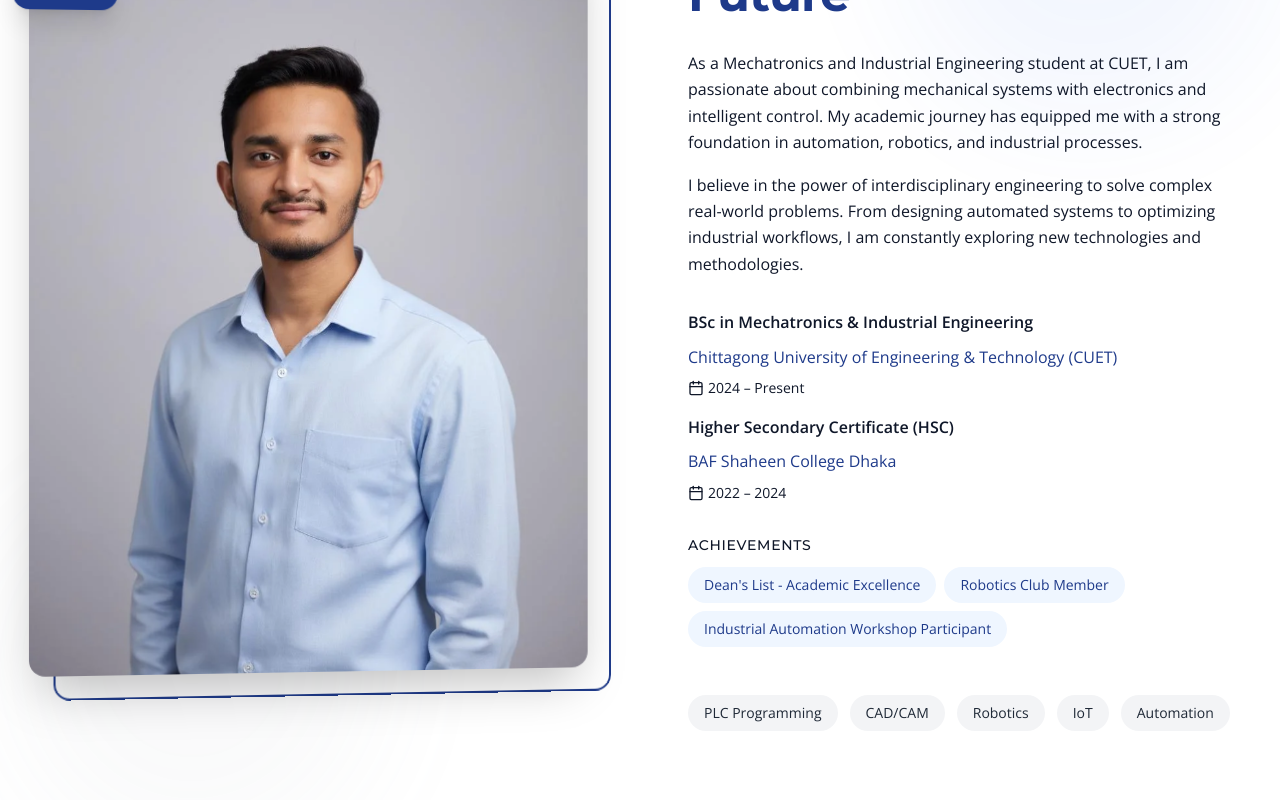
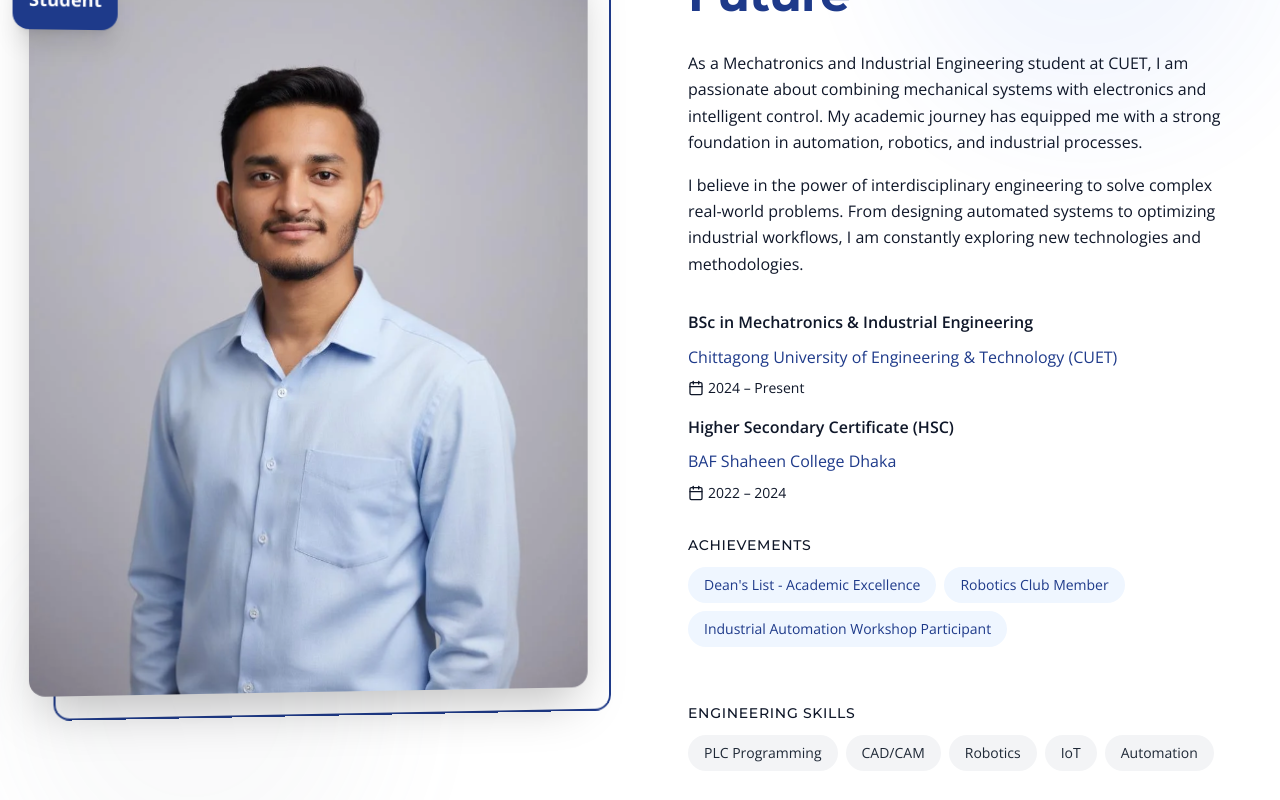
Before and after one commit to Nirjhor1357/myportfolio, a React (Vite) app: page / in a window 1280 px wide. Shown: the part 1391-2191 px from the top of the page. Built offline with nearby package versions, Linux system fonts and the light colour scheme.

Commit message:
Fixed Engineering Skills Section

```diff
--- a/src/sections/About.tsx
+++ b/src/sections/About.tsx
@@ -225,6 +225,7 @@ const About = () => {
               <h3 className="text-sm font-medium text-foreground-500 uppercase tracking-wider">
                 Achievements
               </h3>
+
               <div className="flex flex-wrap gap-2">
                 {achievements.map((achievement, index) => (
                   <span
@@ -237,18 +238,23 @@ const About = () => {
               </div>
             </div>
 
-            {/* Skills Tags */}
+            {/* Engineering Skills */}
             <div
-              className="flex flex-wrap gap-3 pt-4"
+              className="space-y-3 pt-6"
               style={{
                 opacity: isVisible ? 1 : 0,
-                transform: isVisible ? 'translateY(0)' : 'translateY(20px)',
-                transition: 'all 0.6s var(--ease-expo-out) 0.8s',
+                transform: isVisible ? 'translateY(0)' : 'translateY(30px)',
+                transition: 'all 0.6s var(--ease-expo-out) 0.7s',
               }}
             >
-              {['PLC Programming', 'CAD/CAM', 'Robotics', 'IoT', 'Automation'].map((skill) => (
+              <h3 className="text-sm font-medium text-foreground-500 uppercase tracking-wider">
+                Engineering Skills
+              </h3>
+
+              <div className="flex flex-wrap gap-2">
+                {['PLC Programming', 'CAD/CAM', 'Robotics', 'IoT', 'Automation'].map((skill, index) => (
                   <span
-                  key={skill}
+                    key={index}
                     className="px-4 py-2 bg-gray-100 text-gray-800 text-sm font-medium rounded-full hover:bg-blue-900 hover:text-white transition-colors duration-300 cursor-default"
                   >
                     {skill}
@@ -258,6 +264,7 @@ const About = () => {
             </div>
           </div>
         </div>
+      </div>
     </section>
   );
 };
```
Lines whose indentation alone changed are shown as unchanged.
